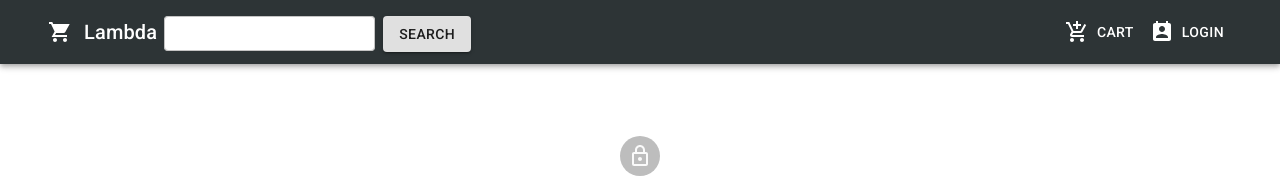
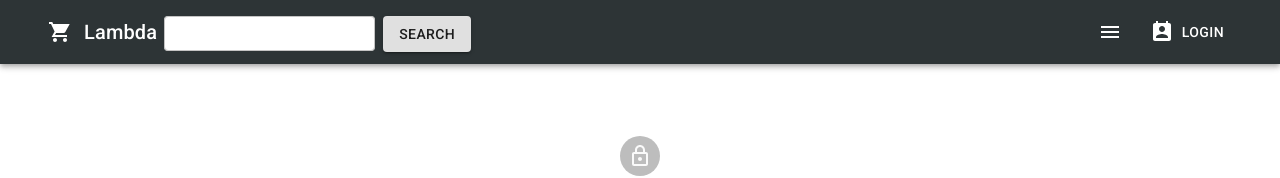
Before and after one commit to samedskulj/lambda-ecommerce, a React (Create React App) app in the folder frontend/: page /login in a window 1280 px wide. Shown: the top 178 px of the page. Built offline with nearby package versions, Linux system fonts and the light colour scheme.

Commit message:
Responsizvni header - drawer Material UI

```diff
--- a/frontend/src/components/Header.js
+++ b/frontend/src/components/Header.js
@@ -1,29 +1,38 @@
-import React from "react";
+import React, { useState, useEffect } from "react";
 import { Route } from "react-router-dom";
 import AppBar from "@material-ui/core/AppBar";
 import Toolbar from "@material-ui/core/Toolbar";
 import Typography from "@material-ui/core/Typography";
 import Button from "@material-ui/core/Button";
 import IconButton from "@material-ui/core/IconButton";
-import MenuIcon from "@material-ui/icons/Menu";
 import MenuItem from "@material-ui/core/MenuItem";
 import Menu from "@material-ui/core/Menu";
 import useStyles from "../material-styles/styles";
 import ShoppingCartSharpIcon from "@material-ui/icons/ShoppingCartSharp";
 import AddShoppingCartIcon from "@material-ui/icons/AddShoppingCart";
 import PermContactCalendarIcon from "@material-ui/icons/PermContactCalendar";
-import { Container } from "@material-ui/core";
+import {
+  Container,
+  Drawer,
+  List,
+  ListItem,
+  ListItemText,
+  Divider,
+} from "@material-ui/core";
 import { Link } from "react-router-dom";
 import { useDispatch, useSelector } from "react-redux";
 import AccountCircle from "@material-ui/icons/AccountCircle";
 import { logout } from "../actions/userActions";
 import SearchBar from "./SearchBar";
+import MenuIcon from "@material-ui/icons/Menu";
+
 const Header = () => {
   const userLogin = useSelector((state) => state.userLogin);
   const { userInfo } = userLogin;
-  const [anchorEl, setAnchorEl] = React.useState(null);
-  const [anchorEl2, setAnchorEl2] = React.useState(null);
-
+  const [anchorEl, setAnchorEl] = useState(null);
+  const [anchorEl2, setAnchorEl2] = useState(null);
+  const [responsive, setResponsive] = useState(false);
+  const [drawerOpen, setDrawerOpen] = useState(false);
   const open = Boolean(anchorEl);
   const open2 = Boolean(anchorEl2);
 
@@ -47,37 +56,38 @@ const Header = () => {
     dispatch(logout());
     window.location.reload();
   };
-  return (
-    <>
-      <AppBar position="static">
-        <Container>
-          <Toolbar>
-            <Link to="/" className={classes.linkovi}>
-              <IconButton
-                edge="start"
-                className={classes.menuButton}
-                color="inherit"
-                aria-label="menu"
-              >
-                <ShoppingCartSharpIcon />
-              </IconButton>
-            </Link>
-            <Typography variant="h6" className={classes.title}>
-              Lambda
-            </Typography>
+
+  const handleDrawerOpen = () => setDrawerOpen(true);
+  const handleDrawerClose = () => {
+    setDrawerOpen(false);
+    setAnchorEl2(null);
+    setAnchorEl(null);
+  };
+
+  const list = () => (
+    <List>
+      <ListItem>
+        {" "}
+        {responsive && (
           <Route
-              render={({ history }) => (
-                <SearchBar history={history}></SearchBar>
+            render={({ history }) => <SearchBar history={history}></SearchBar>}
+          />
         )}
-            />
+      </ListItem>
+      <ListItem>
+        <Divider></Divider>
         <Link className={classes.linkovi} to="/cart">
-              <Button color="inherit">
+          <Button color="inherit" onClick={handleDrawerClose}>
             <AddShoppingCartIcon
               className={classes.btnlogin}
             ></AddShoppingCartIcon>
             Cart
           </Button>
         </Link>
+      </ListItem>
+      <Divider />
+      <ListItem>
+        {" "}
         {userInfo && userInfo.isAdmin && (
           <>
             <IconButton
@@ -88,10 +98,7 @@ const Header = () => {
               color="inherit"
             >
               <AccountCircle />
-                  <Typography
-                    className={classes.headerProfileLink}
-                    variant="body2"
-                  >
+              <Typography className={classes.headerProfileLink} variant="body2">
                 Admin Options
               </Typography>
             </IconButton>
@@ -109,6 +116,7 @@ const Header = () => {
               }}
               open={open2}
               onClose={handleClose2}
+              onClick={handleDrawerClose}
             >
               {" "}
               <MenuItem>
@@ -129,7 +137,9 @@ const Header = () => {
             </Menu>
           </>
         )}
-            {userInfo ? (
+      </ListItem>
+      <ListItem>
+        {userInfo && (
           <div>
             <IconButton
               aria-label="account of current user"
@@ -139,10 +149,7 @@ const Header = () => {
               color="inherit"
             >
               <AccountCircle />
-                  <Typography
-                    className={classes.headerProfileLink}
-                    variant="body2"
-                  >
+              <Typography className={classes.headerProfileLink} variant="body2">
                 {userInfo.name}
               </Typography>
             </IconButton>
@@ -160,6 +167,7 @@ const Header = () => {
               }}
               open={open}
               onClose={handleClose}
+              onClick={handleDrawerClose}
             >
               <MenuItem onClick={handleClose}>
                 <Link to="/profile" className={classes.linkovi}>
@@ -169,7 +177,60 @@ const Header = () => {
               <MenuItem onClick={logoutHandler}>Log out</MenuItem>
             </Menu>
           </div>
-            ) : (
+        )}
+      </ListItem>
+    </List>
+  );
+
+  useEffect(() => {
+    const makeResponsive = () => {
+      return window.innerWidth < 900
+        ? setResponsive(true)
+        : setResponsive(false);
+    };
+    makeResponsive();
+    window.addEventListener("resize", () => makeResponsive());
+    return () => {
+      window.removeEventListener("resize", () => makeResponsive());
+    };
+  }, []);
+  return (
+    <>
+      <AppBar position="static">
+        <Container>
+          <Toolbar>
+            <Link to="/" className={classes.linkovi}>
+              <IconButton
+                edge="start"
+                className={classes.menuButton}
+                color="inherit"
+                aria-label="menu"
+              >
+                <ShoppingCartSharpIcon />
+              </IconButton>
+            </Link>
+            <Typography variant="h6" className={classes.title}>
+              Lambda
+            </Typography>
+            {!responsive && (
+              <Route
+                render={({ history }) => (
+                  <SearchBar history={history}></SearchBar>
+                )}
+              />
+            )}
+            <Button onClick={handleDrawerOpen}>
+              <MenuIcon className={classes.responsiveIcon}></MenuIcon>
+            </Button>
+            <Drawer
+              anchor={"right"}
+              open={drawerOpen}
+              onClose={handleDrawerClose}
+            >
+              {list()}
+            </Drawer>
+
+            {!userInfo && (
               <Link className={classes.linkovi} to="/login">
                 <Button color="inherit">
                   <PermContactCalendarIcon
--- a/frontend/src/material-styles/styles.js
+++ b/frontend/src/material-styles/styles.js
@@ -28,6 +28,7 @@ export default makeStyles((theme) => ({
   appbarFont: {
     textTransform: "uppercase",
   },
+
   headerProfileLink: {
     fontSize: "0.9rem",
     textTransform: "uppercase",
@@ -158,4 +159,7 @@ export default makeStyles((theme) => ({
     alignItems: "center",
     justifyContent: "center",
   },
+  responsiveIcon: {
+    color: "white",
+  },
 }));
--- a/frontend/src/pages/OrderListScreen.js
+++ b/frontend/src/pages/OrderListScreen.js
@@ -46,7 +46,7 @@ const OrderListScreen = ({ history }) => {
   };
   return (
     <>
-      <h1>Users</h1>
+      <h1>Orders</h1>
       {loading ? (
         <Loader></Loader>
       ) : error ? (
```
Lines whose indentation alone changed are shown as unchanged.
